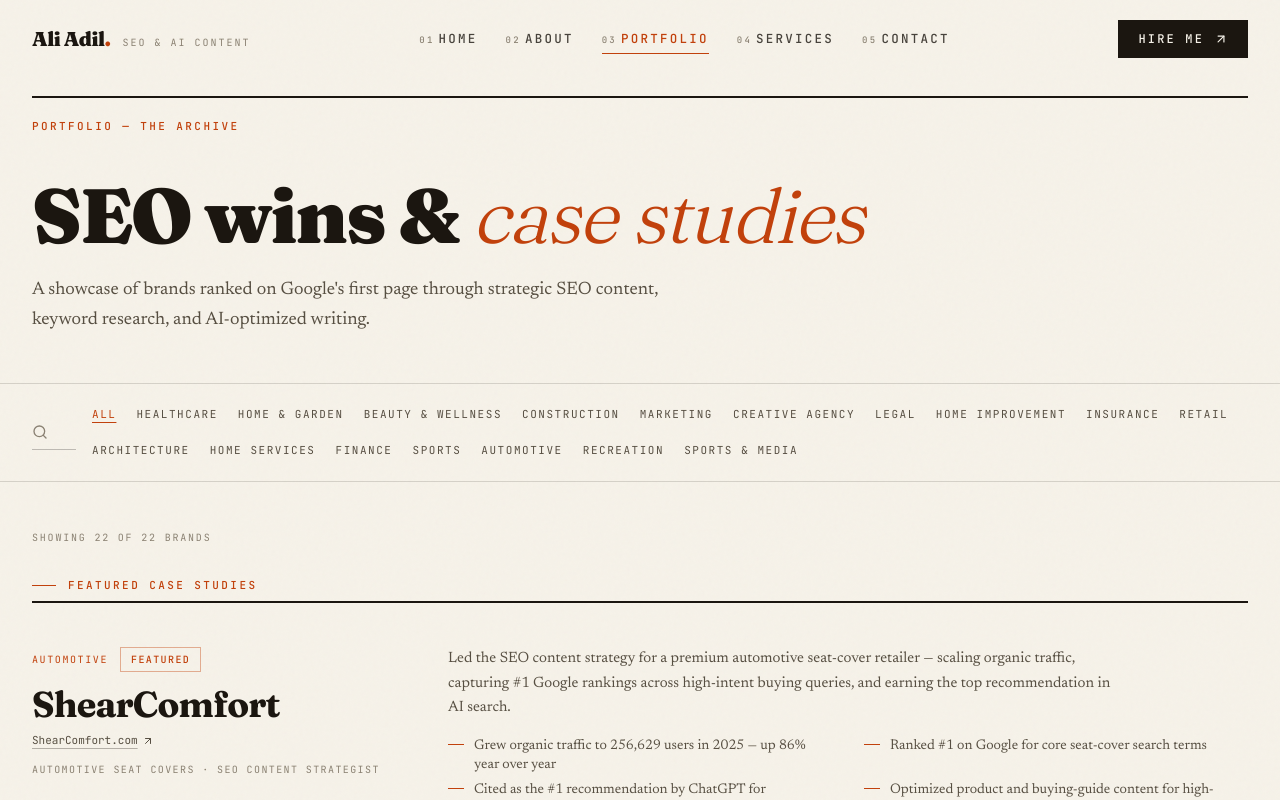
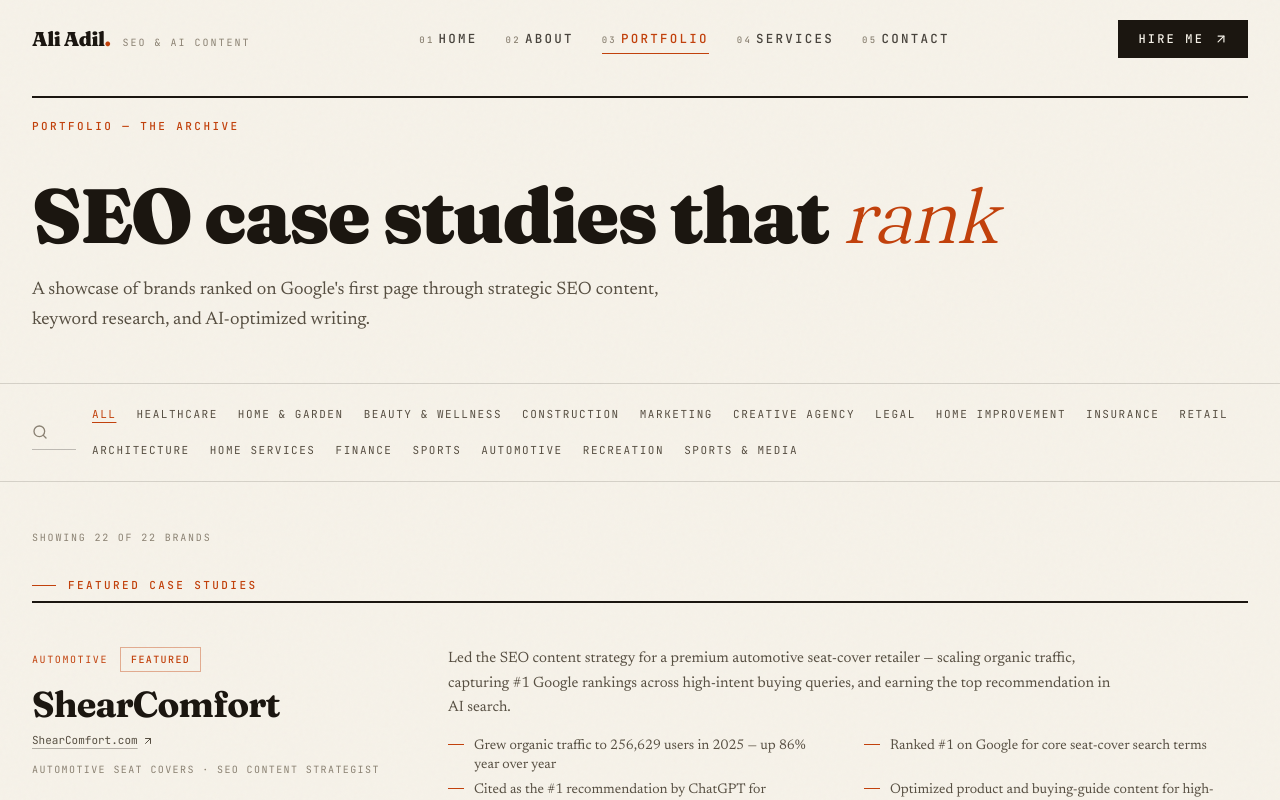
Before and after one commit to maliadil/ali-adil-portfolio, a Next.js app: page /portfolio in a window 1280 px wide. Shown: the top 800 px of the page. Built offline with nearby package versions, Linux system fonts and the light colour scheme.

Commit message:
Add files via upload

```diff
--- a/components/portfolio/PortfolioPage.tsx
+++ b/components/portfolio/PortfolioPage.tsx
@@ -45,7 +45,7 @@ export default function PortfolioPage() {
               className="font-heading font-black leading-[0.95] tracking-tight text-ink"
               style={{ fontSize: "clamp(2.6rem, 6vw, 5rem)" }}
             >
-              SEO wins &amp; <span className="italic font-light text-vermillion">case studies</span>
+              SEO case studies that <span className="italic font-light text-vermillion">rank</span>
             </h1>
             <p className="mt-6 max-w-2xl text-lg leading-relaxed text-ink-soft">
               A showcase of brands ranked on Google&apos;s first page through strategic SEO
```
